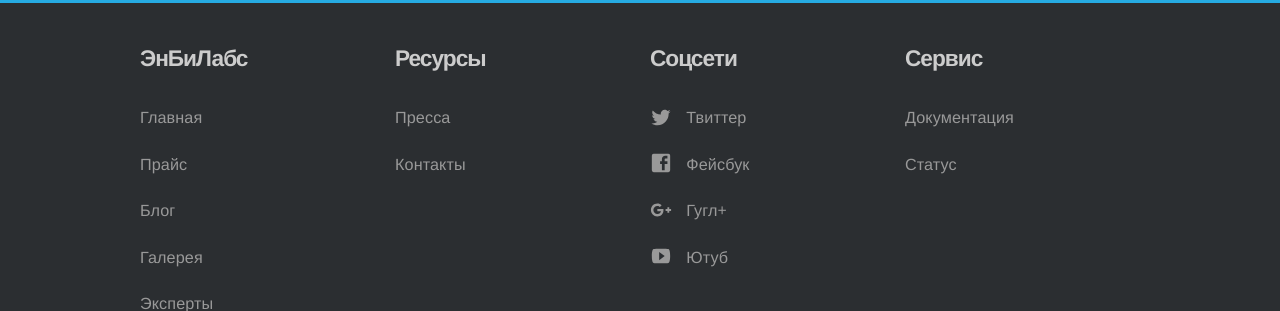
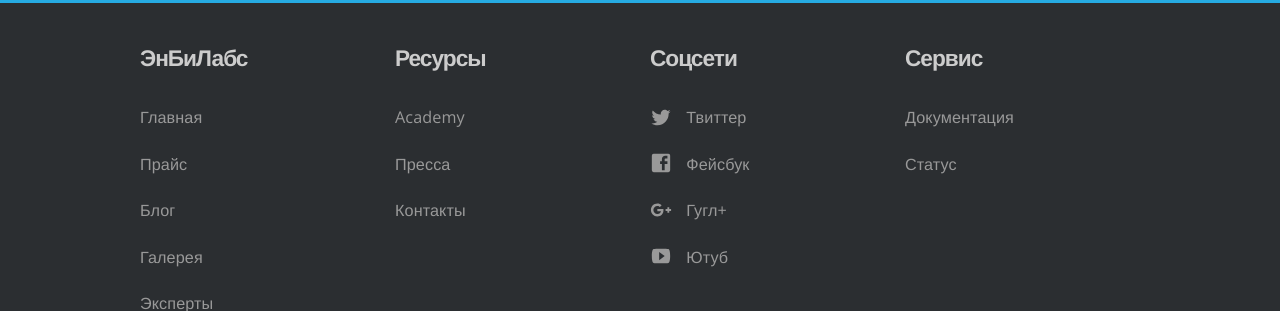
Before and after one commit to RakhimyanTim/enblabs.github.io, a Jekyll site: the page built from pages/index.html, in a window 1280 px wide and 900 px high, scrolled down 2868 px. Shown: the part 407-718 px from the top of the window. Built offline with Jekyll 4.4.1, drawn with Linux system fonts in a browser that asks for light colours; nearby versions of some CDN libraries.

Commit message:
Update footer.yml

```diff
--- a/_data/footer.yml
+++ b/_data/footer.yml
@@ -15,6 +15,8 @@
       link: /about/
 - title: Ресурсы
   links:
+    - name: Academy
+      link: https://learn.enblabs.ru/
     - name: Пресса
       link: /press/
     - name: Контакты
```
